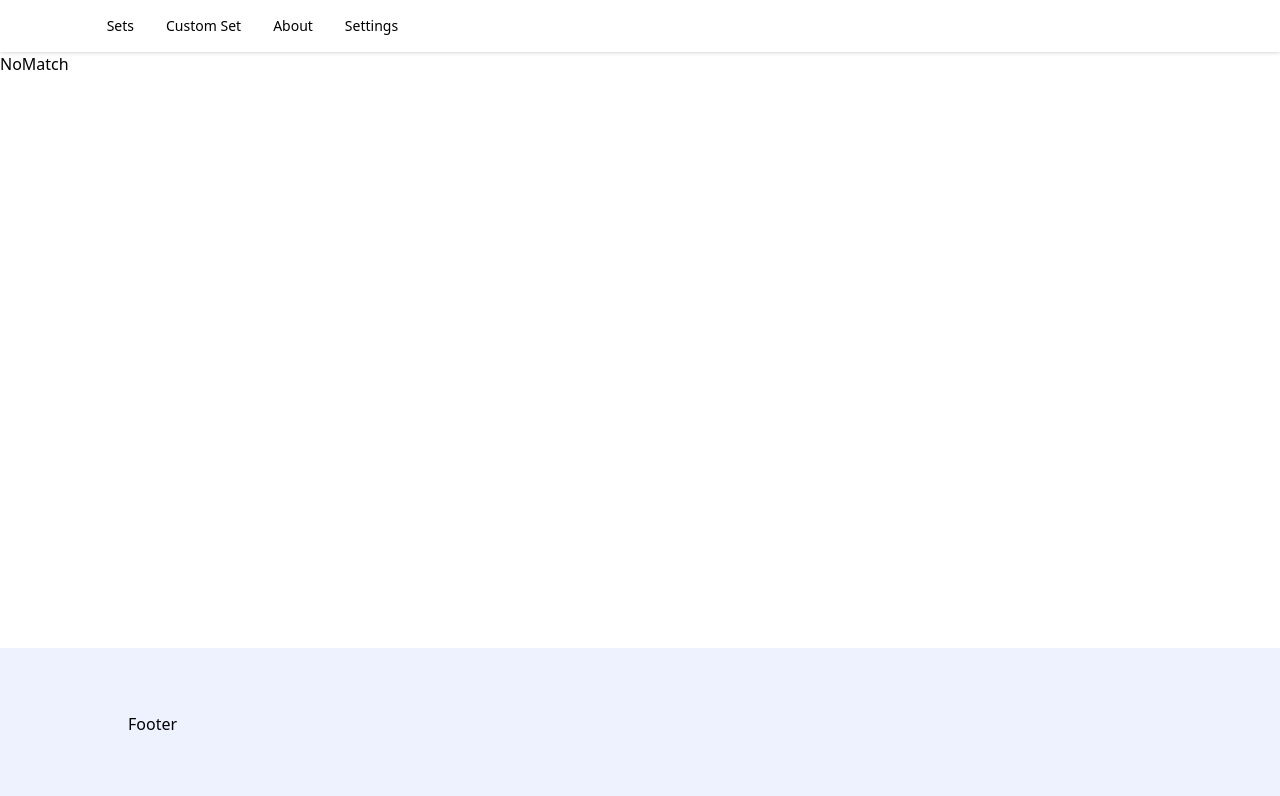
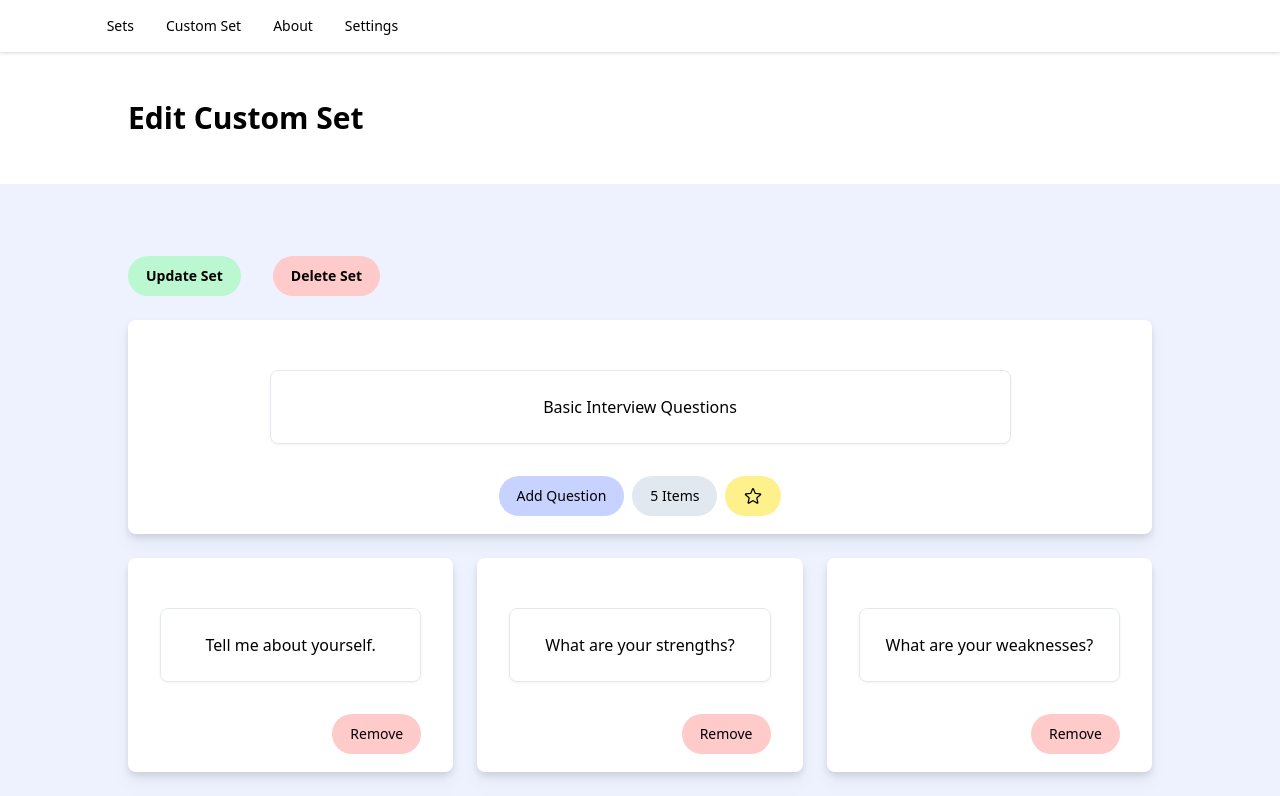
Before and after one commit to jogarbaut/hiremeinterview-react-ts-rtk, a React (Vite) app: page /custom-set/edit/1 in a window 1280 px wide. Shown: the top 796 px of the page. Built offline with nearby package versions, Linux system fonts and the light colour scheme.

Commit message:
added edit and delete functionality

```diff
--- a/src/App.tsx
+++ b/src/App.tsx
@@ -5,6 +5,8 @@ import About from "@/pages/about";
 import MockInterview from "@/pages/mockInterview";
 import NoMatch from "@/pages/noMatch";
 import CustomSet from "@/pages/CustomSet";
+import EditCustomSet from "./pages/EditCustomSet";
+
 
 function App() {
   return (
@@ -14,6 +16,7 @@ function App() {
           <Route index element={<Home />} />
           <Route path="mock-interview/:id" element={<MockInterview />} />
           <Route path="custom-set" element={<CustomSet />} />
+          <Route path="custom-set/edit/:id" element={<EditCustomSet />} />
           <Route path="about" element={<About />} />
           <Route path="*" element={<NoMatch />} />
         </Route>
--- a/src/components/shared/QuestionSetCard.tsx
+++ b/src/components/shared/QuestionSetCard.tsx
@@ -21,7 +21,18 @@ const QuestionSetCard = ({ questionSet }: Props) => {
     >
       <div className="flex items-center justify-start">
         <div className="text-sm font-light">
-          {questionSet.isCustom ? <div>Edit</div> : <div>&nbsp;</div>}
+          {questionSet.isCustom ? (
+            <button
+              onClick={(e) => {
+                e.stopPropagation();
+                navigate(`custom-set/edit/${questionSet.id}`)
+              }}
+            >
+              Edit
+            </button>
+          ) : (
+            <div>&nbsp;</div>
+          )}
         </div>
       </div>
       <div className="flex items-center justify-center">
@@ -32,8 +43,8 @@ const QuestionSetCard = ({ questionSet }: Props) => {
         <div className="flex items-center justify-center">
           <button
             onClick={(e) => {
-              handleCardClick()
               e.stopPropagation();
+              handleCardClick();
             }}
             className="rounded-full border-2 border-transparent bg-indigo-200 px-4 py-2 text-sm font-light transition hover:border-2 hover:border-indigo-900/50"
           >
@@ -41,9 +52,7 @@ const QuestionSetCard = ({ questionSet }: Props) => {
           </button>
         </div>
         {/* Question count */}
-        <div
-          className="flex cursor-default items-center justify-center rounded-full border-2 border-transparent bg-slate-200 px-4 py-2 text-sm font-light"
-        >
+        <div className="flex cursor-default items-center justify-center rounded-full border-2 border-transparent bg-slate-200 px-4 py-2 text-sm font-light">
           {questionSet.questions.length} Items
         </div>
         <FavoriteToggle
--- a/src/features/questionSets/questionSetSlice.ts
+++ b/src/features/questionSets/questionSetSlice.ts
@@ -46,8 +46,8 @@ const questionSetsSlice = createSlice({
       state.questionSets = [...filteredSets, action.payload]
     },
     // deleteCustomQuestionSet allows custom auestionSet to be deleted
-    deleteCustomQuestionSet: (state, action: PayloadAction<QuestionSet>) => {
-      const { id } = action.payload
+    deleteCustomQuestionSet: (state, action: PayloadAction<string>) => {
+      const id = action.payload
       const filteredSets = state.questionSets.filter(set => set.id !== id)
       state.questionSets = filteredSets
     },
--- a/src/pages/CustomSet/NewCustomSetForm.tsx
+++ b/src/pages/CustomSet/NewCustomSetForm.tsx
@@ -43,7 +43,7 @@ const NewCustomSetForm = (props: Props) => {
     e: React.ChangeEvent<HTMLInputElement>
   ) => {
     let data = [...inputArray];
-    data[index]["question"] = e.target.value;
+    data[index].question = e.target.value;
     setInputArray(data);
   };
 
@@ -155,7 +155,7 @@ const NewCustomSetForm = (props: Props) => {
                 {inputArray.length !== 1 && (
                   <button
                     type="button"
-                    onClick={(e) => handleRemoveInput(index)}
+                    onClick={() => handleRemoveInput(index)}
                     className="rounded-full border-2 border-transparent bg-red-200 px-4 py-2 text-sm font-light transition hover:border-2 hover:border-red-900/50"
                   >
                     Remove
--- a/src/pages/CustomSet/index.tsx
+++ b/src/pages/CustomSet/index.tsx
@@ -1,51 +1,21 @@
-import { useSelector } from "react-redux";
-import { RootState } from "@/app/store";
-import { useState } from "react";
 import FieldTitle from "@/components/shared/FieldTitle";
 import NewCustomSetForm from "@/pages/CustomSet/NewCustomSetForm";
-import QuestionSetCard from "@/components/shared/QuestionSetCard";
 
 type Props = {};
 
 const CustomSet = (props: Props) => {
-  const questionSets = useSelector((state: RootState) => state.questionSets);
-
-  const [displayFavorites, setDisplayFavorites] = useState<boolean>(false);
-
   return (
     <section id="customSets">
       <div className="w-full bg-white">
         <div className="mx-auto w-5/6 max-w-5xl">
-          <FieldTitle>Manage Custom Sets</FieldTitle>
+          <FieldTitle>New Custom Set</FieldTitle>
         </div>
       </div>
       <div className="w-full items-center justify-center bg-indigo-50 py-12">
         <div className="mx-auto w-5/6 max-w-5xl">
-          <div className="flex gap-14 py-6">
-            <div className="border-b-2 border-indigo-900/50">
-              New Custom Set
-            </div>
-            <button
-              onClick={() => setDisplayFavorites((prevState) => !prevState)}
-            >
-              Existing Custom Sets
-            </button>
-          </div>
           <NewCustomSetForm />
         </div>
       </div>
-
-      {/* <div className="grid gap-6 sm:grid-cols-2 lg:grid-cols-3">
-            {displayFavorites
-              ? questionSets.questionSets.map((set) => {
-                  if (set.isFavorite && set.isCustom)
-                    return <QuestionSetCard key={set.id} questionSet={set} />;
-                })
-              : questionSets.questionSets.map((set) => {
-                if (set.isCustom)
-                  return <QuestionSetCard key={set.id} questionSet={set} />;
-                })}
-          </div> */}
     </section>
   );
 };
--- a/src/pages/EditCustomSet/EditCustomSetForm.tsx
+++ b/src/pages/EditCustomSet/EditCustomSetForm.tsx
@@ -1,19 +1,46 @@
-import { useState } from "react";
+import {
+  updateCustomQuestionSet,
+  Question,
+  deleteCustomQuestionSet,
+} from "@/features/questionSets/questionSetSlice";
+import { nanoid } from "@reduxjs/toolkit";
+import React, { useEffect, useState } from "react";
+import { useDispatch, useSelector } from "react-redux";
+import { StarIcon as StarIconOutline } from "@heroicons/react/24/outline";
+import { StarIcon as StarIconSolid } from "@heroicons/react/24/solid";
+import { useNavigate, useParams } from "react-router-dom";
+import { RootState } from "@/app/store";
 
-useState
-
-type Props = {}
+type Props = {};
 
 const EditCustomSetForm = (props: Props) => {
   const [title, setTitle] = useState<string>("");
   const [isFavorite, setIsFavorite] = useState<boolean>(false);
-  const [inputArray, setInputArray] = useState<Question[]>([
-    { id: nanoid(), question: "", isFavorite: false, isCustom: true },
-  ]);
+  const [displayError, setDisplayError] = useState<boolean>();
+  const [inputArray, setInputArray] = useState<Question[]>([]);
+  const [questionSetId, setQuestionSetId] = useState<string>("")
+
+  const questionsSets = useSelector(
+    (state: RootState) => state.questionSets.questionSets
+  );
 
   const { id } = useParams();
 
+  const questionSet = questionsSets.find(
+    (questionsSet) => questionsSet.id === id
+  );
+
+  useEffect(() => {
+    if (questionSet) {
+      setQuestionSetId(questionSet.id)
+      setTitle(questionSet.title);
+      setIsFavorite(questionSet.isFavorite);
+      setInputArray(questionSet.questions);
+    }
+  }, []);
+
   const dispatch = useDispatch();
+  const navigate = useNavigate();
 
   const handleAddInput = () => {
     let newInput = {
@@ -25,68 +52,157 @@ const EditCustomSetForm = (props: Props) => {
     setInputArray([...inputArray, newInput]);
   };
 
+  const handleRemoveInput = (index: number) => {
+    let data = [...inputArray];
+    data.splice(index, 1);
+    setInputArray(data);
+  };
+
   const handleChange = (
     index: number,
     e: React.ChangeEvent<HTMLInputElement>
   ) => {
+    console.log('trying to edit')
     let data = [...inputArray];
-    data[index]["question"] = e.target.value;
+    data[index] = {...data[index], question: e.target.value}
     setInputArray(data);
   };
 
+  const handleDelete = () => {
+    dispatch(
+      deleteCustomQuestionSet(questionSetId)
+    )
+    navigate("/");
+  }
+
   const handleSubmit = () => {
-    if (!title) return;
+    if (!title || !inputArray.every((input) => input.question.length !== 0)) {
+      setDisplayError(true);
+      return;
+    }
     dispatch(
-      addCustomQuestionSet({
-        id: nanoid(),
+      updateCustomQuestionSet({
+        id: questionSetId,
         title,
         questions: inputArray,
         isFavorite,
         isCustom: true,
       })
     );
+    navigate("/");
   };
 
   return (
     <>
-      <button onClick={handleAddInput} type="button">
-        Add Input
+      <div className="my-6 flex w-full items-center justify-start gap-8">
+        <button
+          type="button"
+          onClick={handleSubmit}
+          className="rounded-full border-2 border-transparent bg-green-200 px-4 py-2 text-sm font-bold transition hover:border-2 hover:border-green-900/50"
+        >
+          Update Set
         </button>
+        <button
+          type="button"
+          onClick={handleDelete}
+          className="rounded-full border-2 border-transparent bg-red-200 px-4 py-2 text-sm font-bold transition hover:border-2 hover:border-red-900/50"
+        >
+          Delete Set
+        </button>
+        {displayError &&
+          (!title ||
+            !inputArray.every((input) => input.question.length !== 0)) && (
+            <div className="rounded-full border-2 border-transparent bg-red-200 px-4 py-2 text-sm font-bold">
+              Oh no! There are empty items in your custom set
+            </div>
+          )}
+      </div>
       <form>
-        <div className="my-20">
+        {/* Question set title */}
+        <div
+          className={`${
+            title.length === 0 && displayError
+              ? "border-red-300"
+              : "border-transparent"
+          } mb-6 rounded-lg border-2  bg-white p-4 drop-shadow-lg transition duration-200`}
+        >
+          <div className="flex items-center justify-center">
+            <label htmlFor="questionSetTitle" className="hidden">
+              Custom Question Set Title:
+            </label>
             <input
+              id="questionSetTitle"
+              name="questionSetTitle"
               value={title}
               onChange={(e) => setTitle(e.target.value)}
-            className="border-2 border-black"
+              className="my-8 w-3/4 rounded-lg border border-slate-200 px-4 py-6 text-center font-medium drop-shadow-sm"
+              placeholder="Question Set Title"
             />
+          </div>
+          <div className="flex w-full items-center justify-center gap-2">
             <button
               type="button"
-            className={`${
-              isFavorite ? "bg-indigo-900" : "bg-indigo-300"
-            } transition duration-500`}
+              onClick={handleAddInput}
+              className="rounded-full border-2 border-transparent bg-indigo-200 px-4 py-2 text-sm font-light transition hover:border-2 hover:border-indigo-900/50"
+            >
+              Add Question
+            </button>
+            <div className="flex cursor-default items-center justify-center rounded-full border-2 border-transparent bg-slate-200 px-4 py-2 text-sm font-light">
+              {inputArray.length} Items
+            </div>
+            <button
+              type="button"
               onClick={() => setIsFavorite((prevState) => !prevState)}
+              className="flex h-auto items-center justify-center rounded-full border-2 border-transparent bg-yellow-200 px-4 py-2 text-sm transition hover:border-2 hover:border-yellow-900/50"
             >
-            Favorite
+              {isFavorite === false ? (
+                <StarIconOutline className="h-5 w-5 font-light" />
+              ) : (
+                <StarIconSolid className="h-5 w-5 font-light" />
+              )}
             </button>
           </div>
-        <div className="grid grid-cols-3">
+        </div>
+        <div className="grid gap-6 sm:grid-cols-2 lg:grid-cols-3">
           {inputArray.map((input, index) => (
-            <div key={index}>
-              <label>Question</label>
+            <div
+              key={index}
+              className={`${
+                input.question.length === 0 && displayError
+                  ? "border-red-300"
+                  : "border-transparent"
+              } mx-auto flex w-full flex-col items-center rounded-lg border-2 bg-white py-4 px-1 drop-shadow-lg transition duration-200`}
+            >
+              <div className="flex w-5/6 items-center justify-center">
+                <label htmlFor="question" className="hidden">
+                  Custom Question
+                </label>
                 <input
                   type="text"
                   name="question"
                   value={input.question || ""}
-                className="border-2 border-black"
+                  className="my-8 w-full rounded-lg border border-slate-200 px-4 py-6 text-center font-medium drop-shadow-sm"
+                  placeholder={`Custom Question #${index + 1}`}
                   onChange={(e) => handleChange(index, e)}
                 />
               </div>
+              <div className="flex w-5/6 items-center justify-end">
+                {inputArray.length !== 1 && (
+                  <button
+                    type="button"
+                    onClick={() => handleRemoveInput(index)}
+                    className="rounded-full border-2 border-transparent bg-red-200 px-4 py-2 text-sm font-light transition hover:border-2 hover:border-red-900/50"
+                  >
+                    Remove
+                  </button>
+                )}
+              </div>
+            </div>
           ))}
         </div>
-        <button type="button" onClick={handleSubmit}>Submit</button>
       </form>
     </>
   );
-}
+};
 
-export default EditCustomSetForm
+export default EditCustomSetForm;
--- a/src/pages/EditCustomSet/index.tsx
+++ b/src/pages/EditCustomSet/index.tsx
@@ -0,0 +1,22 @@
+import FieldTitle from "@/components/shared/FieldTitle";
+import EditCustomSetForm from "./EditCustomSetForm";
+type Props = {}
+
+const EditCustomSet = (props: Props) => {
+  return (
+    <section id="customSets">
+      <div className="w-full bg-white">
+        <div className="mx-auto w-5/6 max-w-5xl">
+          <FieldTitle>Edit Custom Set</FieldTitle>
+        </div>
+      </div>
+      <div className="w-full items-center justify-center bg-indigo-50 py-12">
+        <div className="mx-auto w-5/6 max-w-5xl">
+          <EditCustomSetForm />
+        </div>
+      </div>
+    </section>
+  )
+}
+
+export default EditCustomSet
```
Lines whose indentation alone changed are shown as unchanged.
